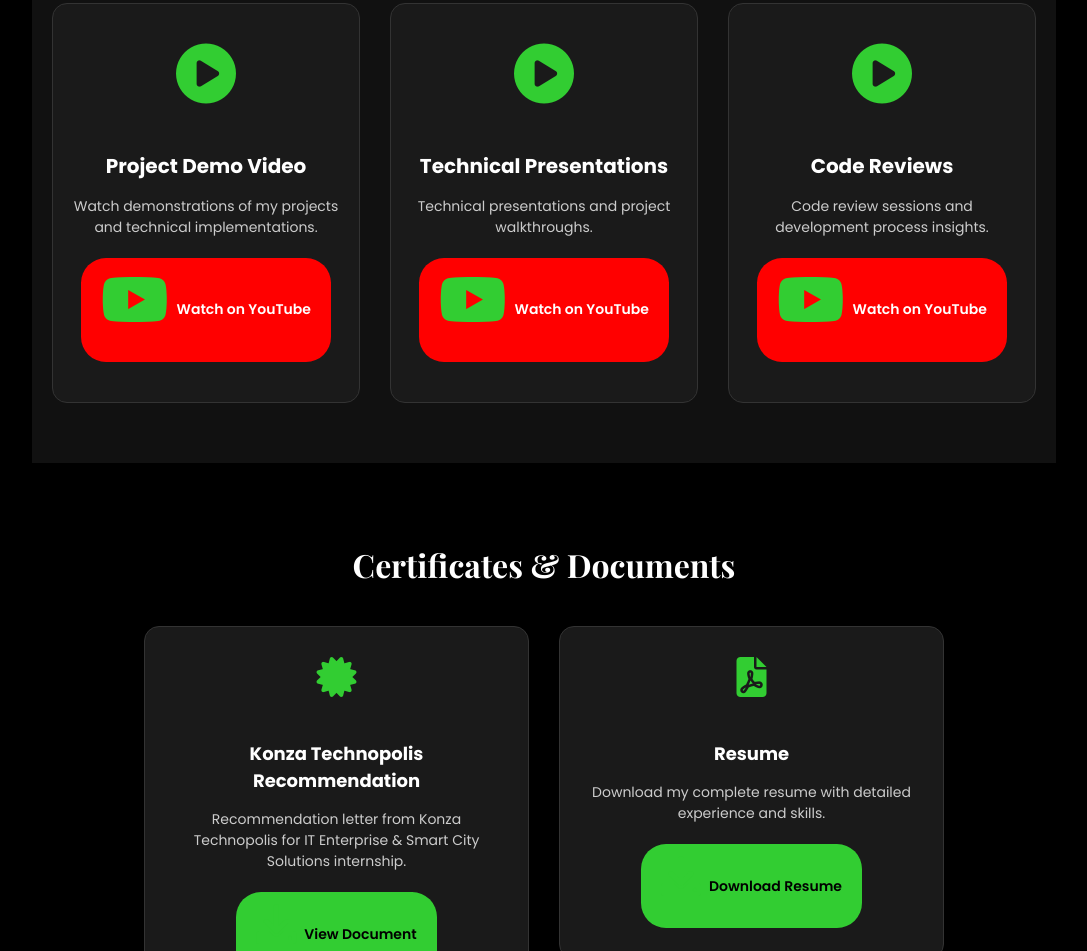
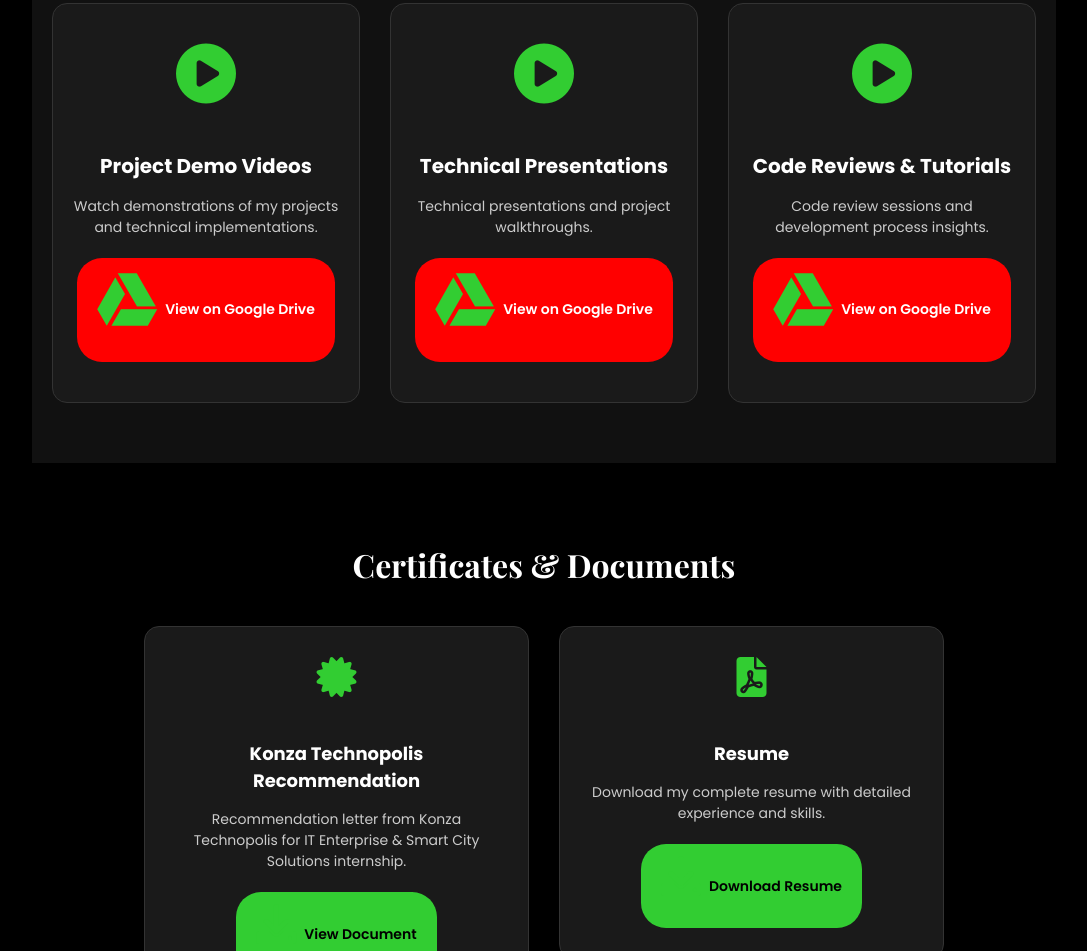
Before and after one commit to Alvin-Ruto/Alvin-Ruto, a website: page work.html in a window 1280 px wide. Shown: the part 2259-3210 px from the top of the page, without its empty margins (96-1183 px from the left). Drawn offline with nearby package versions, Linux system fonts and the light colour scheme.

Commit message:
Update video section with Google Drive link and resume
1. Video Section Updates:
   - Replaced YouTube links with Google Drive folder link
   - Updated all 3 video cards to point to: https://drive.google.com/drive/folders/19tA948s3xyYFch8DllfgpcXHDh_gGFrj?usp=sharing
   - Changed icons from YouTube to Google Drive
   - Updated button text from 'Watch on YouTube' to 'View on Google Drive'
   - Updated video card titles for better clarity

2. Resume File:
   - Added updated my_resume.pdf to repository
   - Resume is already linked across all pages via floating action buttons
   - File is now properly tracked in git

All video content now directs users to the Google Drive folder
for accessing project demos, technical presentations, and tutorials.

```diff
--- a/work.html
+++ b/work.html
@@ -135,10 +135,10 @@
                 <div class="video-card">
                     <div class="video-placeholder">
                         <i class="fas fa-play-circle"></i>
-                        <h4>Project Demo Video</h4>
+                        <h4>Project Demo Videos</h4>
                         <p>Watch demonstrations of my projects and technical implementations.</p>
-                        <a href="#" class="video-btn" target="_blank">
-                            <i class="fab fa-youtube"></i> Watch on YouTube
+                        <a href="https://drive.google.com/drive/folders/19tA948s3xyYFch8DllfgpcXHDh_gGFrj?usp=sharing" class="video-btn" target="_blank">
+                            <i class="fab fa-google-drive"></i> View on Google Drive
                         </a>
                     </div>
                 </div>
@@ -148,8 +148,8 @@
                         <i class="fas fa-play-circle"></i>
                         <h4>Technical Presentations</h4>
                         <p>Technical presentations and project walkthroughs.</p>
-                        <a href="#" class="video-btn" target="_blank">
-                            <i class="fab fa-youtube"></i> Watch on YouTube
+                        <a href="https://drive.google.com/drive/folders/19tA948s3xyYFch8DllfgpcXHDh_gGFrj?usp=sharing" class="video-btn" target="_blank">
+                            <i class="fab fa-google-drive"></i> View on Google Drive
                         </a>
                     </div>
             </div>
@@ -157,10 +157,10 @@
                 <div class="video-card">
                     <div class="video-placeholder">
                         <i class="fas fa-play-circle"></i>
-                        <h4>Code Reviews</h4>
+                        <h4>Code Reviews & Tutorials</h4>
                         <p>Code review sessions and development process insights.</p>
-                        <a href="#" class="video-btn" target="_blank">
-                            <i class="fab fa-youtube"></i> Watch on YouTube
+                        <a href="https://drive.google.com/drive/folders/19tA948s3xyYFch8DllfgpcXHDh_gGFrj?usp=sharing" class="video-btn" target="_blank">
+                            <i class="fab fa-google-drive"></i> View on Google Drive
                         </a>
                     </div>
                 </div>
```
Also changed, not shown: 1 other file.
